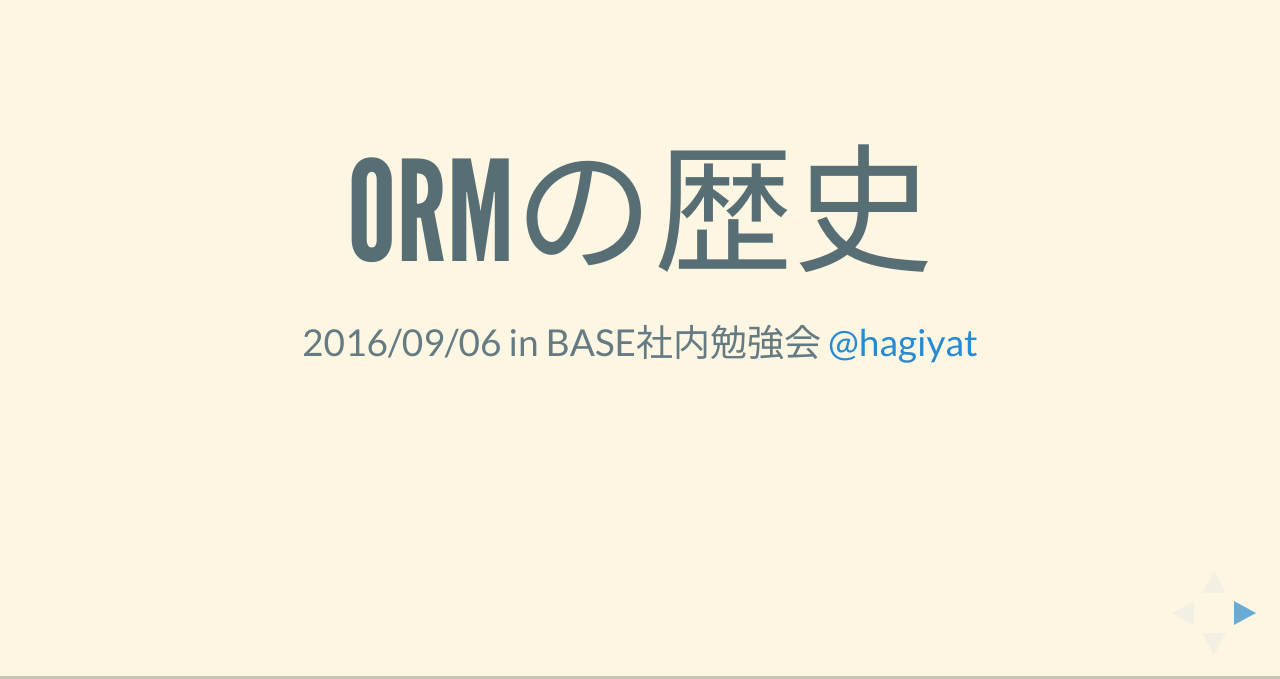
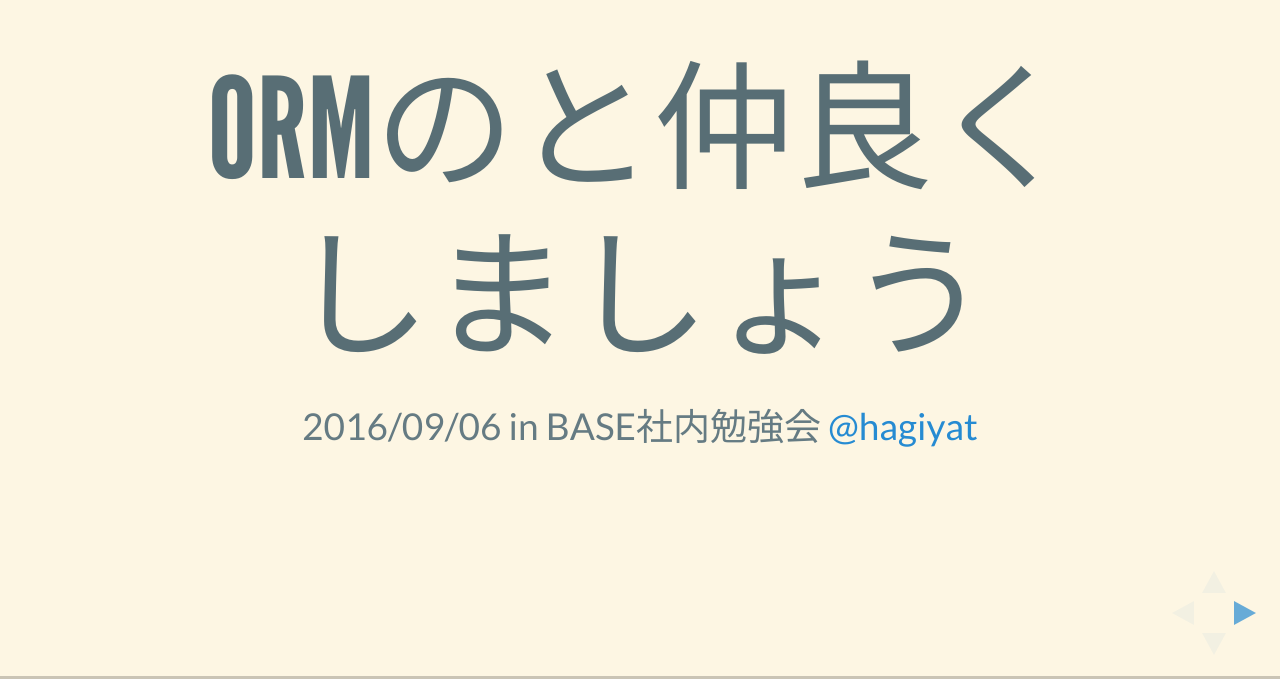
Before and after one commit to hagiyat/slides, a website: page introduction_of_orm/index.html in a window 1280 px wide. Shown: the part 121-800 px from the top of the page. Drawn offline with Linux system fonts and the light colour scheme.

```diff
--- a/introduction_of_orm/index.html
+++ b/introduction_of_orm/index.html
@@ -3,7 +3,7 @@
   <head>
     <meta charset="utf-8">
 
-<title>Slides</title>
+<title>introduction of ORM</title>
 
 <meta name="description" content="">
 <meta name="author" content="">
@@ -54,7 +54,7 @@
   <div class="slides">
     <section>
 
-<h1>ORMの歴史</h1>
+<h1>ORMのと仲良くしましょう</h1>
 
 <p>2016/09/06 in BASE社内勉強会 <a href="https://github.com/hagiyat" class="user-mention">@hagiyat</a></p>
 
```
Also changed, not shown: README.md (added).
